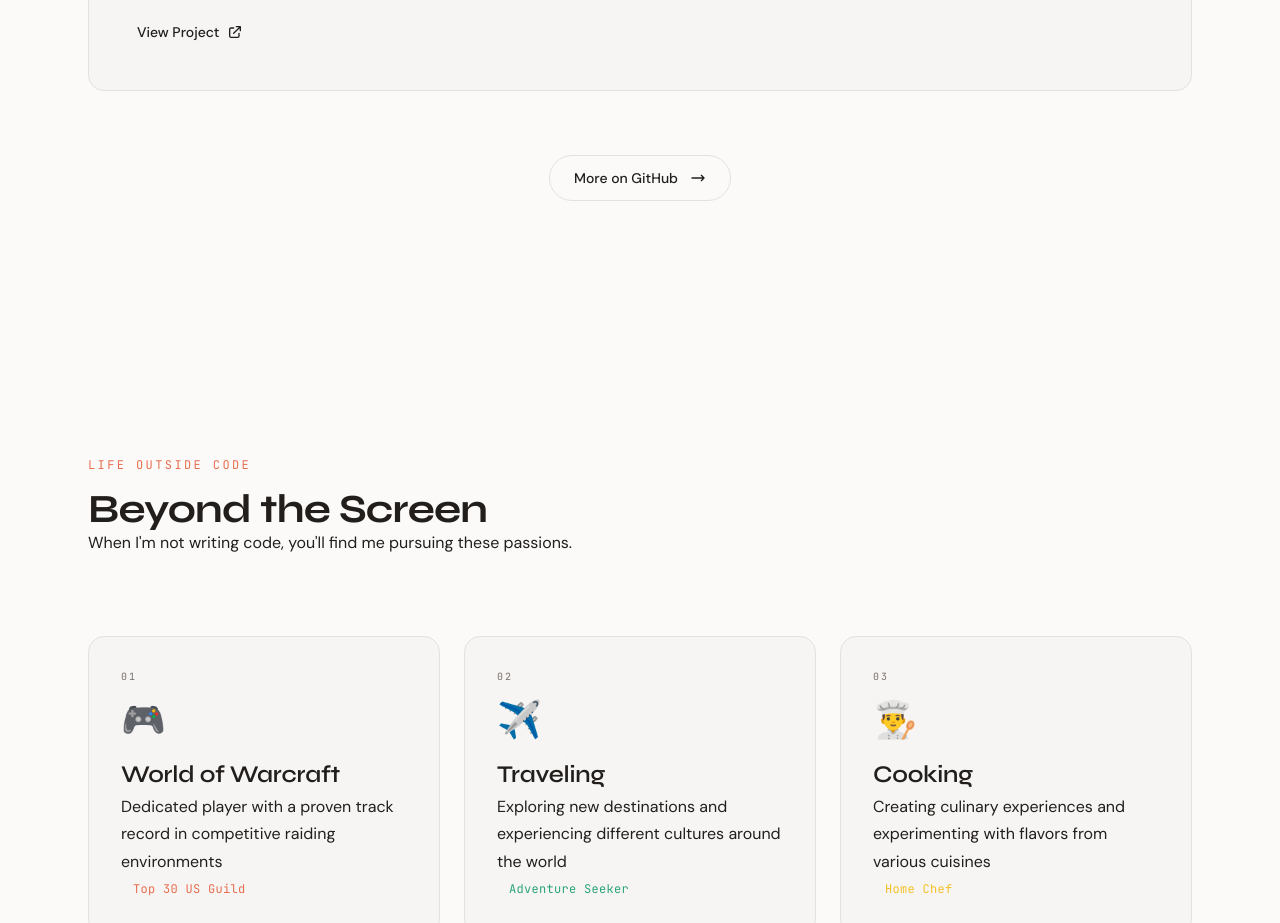
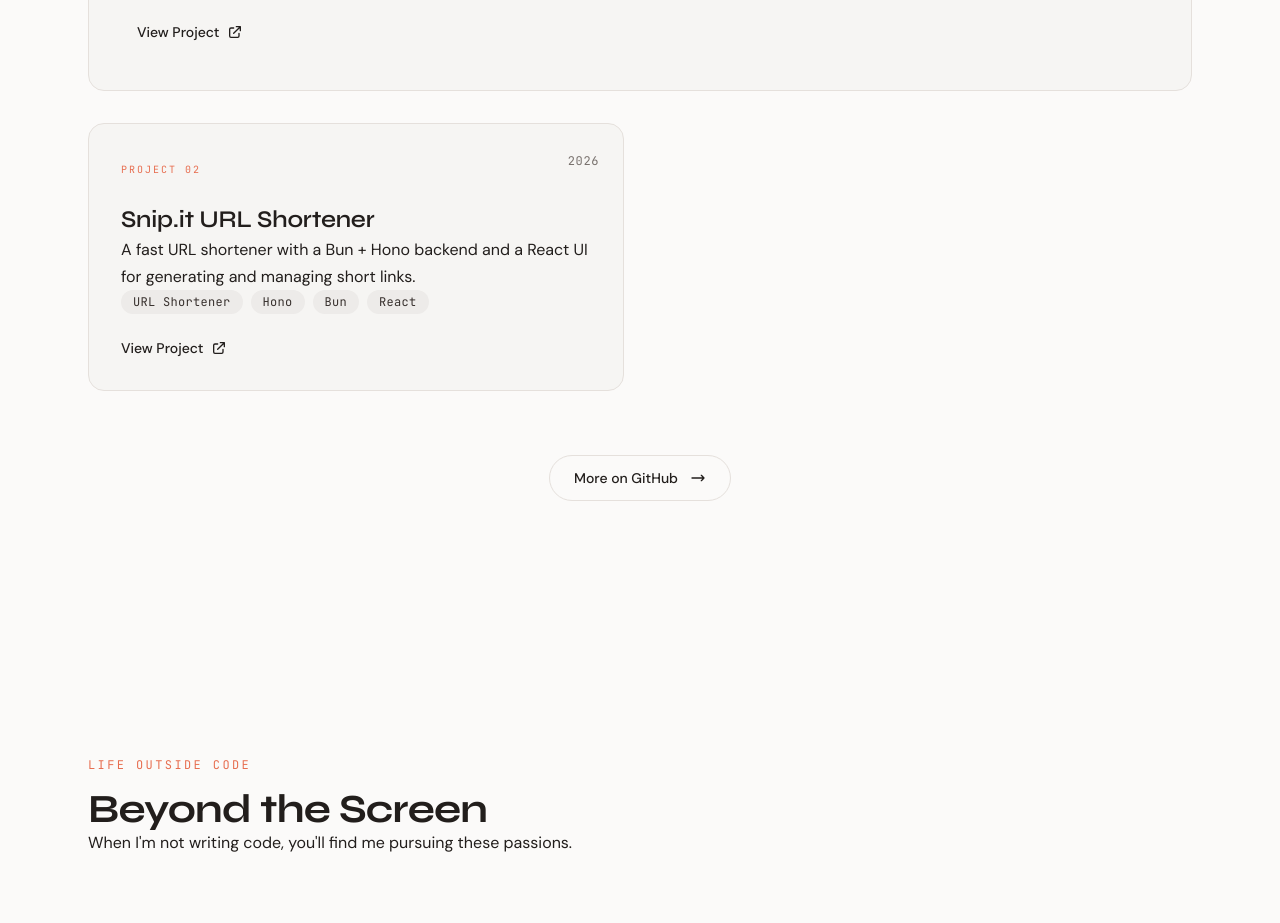
Before and after one commit to shreshthK/portfolio, a React (Vite) app: page / in a window 1280 px wide. Shown: the part 4560-5483 px from the top of the page. Built offline with nearby package versions, Linux system fonts and the light colour scheme.

Commit message:
feat: add new project Snip.it URL Shortener to Projects section
- Introduced a new project showcasing a fast URL shortener built with a Bun + Hono backend and a React UI.
- Updated project details including description, tags, and link for better visibility.

```diff
--- a/src/sections/Projects/Projects.tsx
+++ b/src/sections/Projects/Projects.tsx
@@ -19,6 +19,13 @@ const projects: Project[] = [
     link: 'http://44.195.152.236',
     year: '2025',
     featured: true,
+  },
+  {
+    title: 'Snip.it URL Shortener',
+    description: 'A fast URL shortener with a Bun + Hono backend and a React UI for generating and managing short links.',
+    tags: ['URL Shortener', 'Hono', 'Bun', 'React'],
+    link: 'http://44.195.152.236:3000/',
+    year: '2026',
   },
 ];
 
```
